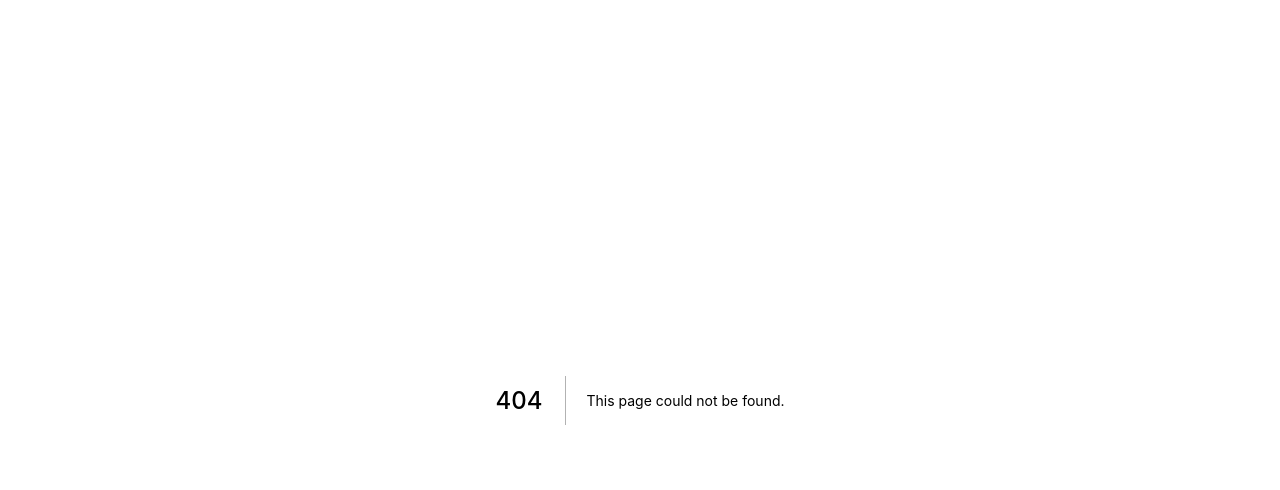
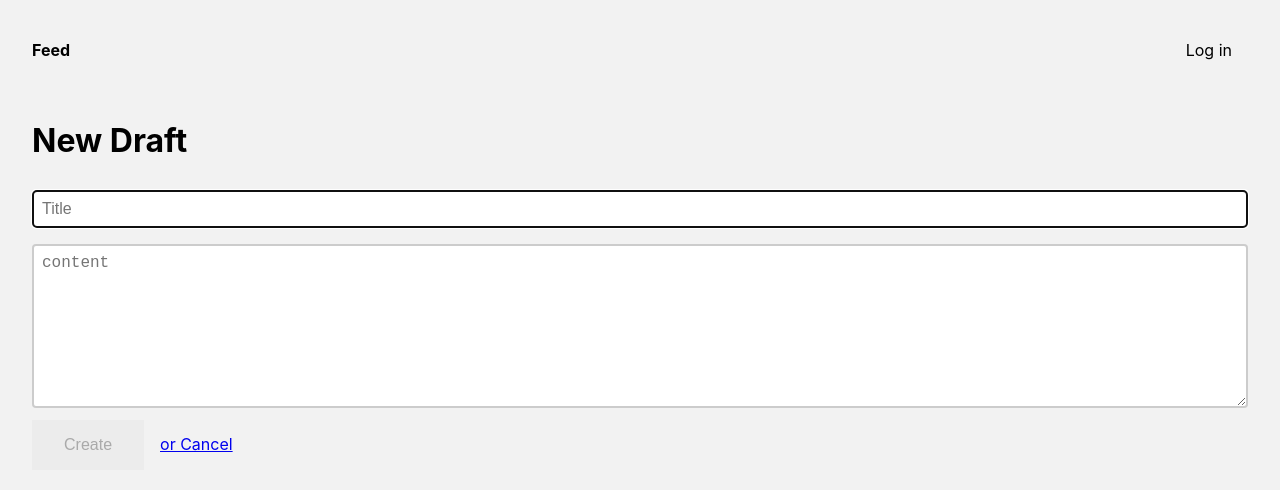
Before and after one commit to pirey/pirey-nextjs-blogr, a Next.js app: page /create in a window 1280 px wide. Before the commit this address had no page. Shown: the top 490 px of the page. Built offline with nearby package versions, Linux system fonts and the light colour scheme; no server answers.

Commit message:
create post page

```diff
--- /dev/null
+++ b/pages/create.tsx
@@ -0,0 +1,84 @@
+import Router from "next/router"
+import React, { useState } from "react"
+import Layout from "../components/Layout"
+
+const Draft: React.FC = () => {
+  const [title, setTitle] = useState("")
+  const [content, setContent] = useState("")
+
+  const submitData = async (e: React.SyntheticEvent) => {
+    e.preventDefault()
+    try {
+      const body = { title, content }
+      await fetch("/api/post", {
+        method: "POST",
+        headers: {
+          "Content-Type": "application/json",
+        },
+        body: JSON.stringify(body),
+      })
+      await Router.push("/drafts")
+    } catch (error) {
+      console.error(error)
+    }
+  }
+
+  return (
+    <Layout>
+      <div>
+        <form onSubmit={submitData}>
+          <h1>New Draft</h1>
+          <input
+            autoFocus
+            onChange={(e) => setTitle(e.target.value)}
+            placeholder="Title"
+            type="text"
+            value={title}
+          />
+          <textarea
+            cols={50}
+            onChange={(e) => setContent(e.target.value)}
+            placeholder="content"
+            rows={8}
+            value={content}
+          />
+
+          <input disabled={!content || !title} type="submit" value="Create" />
+          <a className="back" href="#" onClick={() => Router.push("/")}>
+            or Cancel
+          </a>
+        </form>
+      </div>
+      <style jsx>{`
+        .page {
+          background: var(--geist-background);
+          padding: 3rem;
+          display: flex;
+          justify-content: center;
+          align-items: center;
+        }
+
+        input[type="text"],
+        textarea {
+          width: 100%;
+          padding: 0.5rem;
+          margin: 0.5rem 0;
+          border-radius: 0.25rem;
+          border: 0.125rem solid rgba(0, 0, 0, 0.2);
+        }
+
+        input[type="submit"] {
+          background: #ececec;
+          border: 0;
+          padding: 1rem 2rem;
+        }
+
+        .back {
+          margin-left: 1rem;
+        }
+      `}</style>
+    </Layout>
+  )
+}
+
+export default Draft
```
